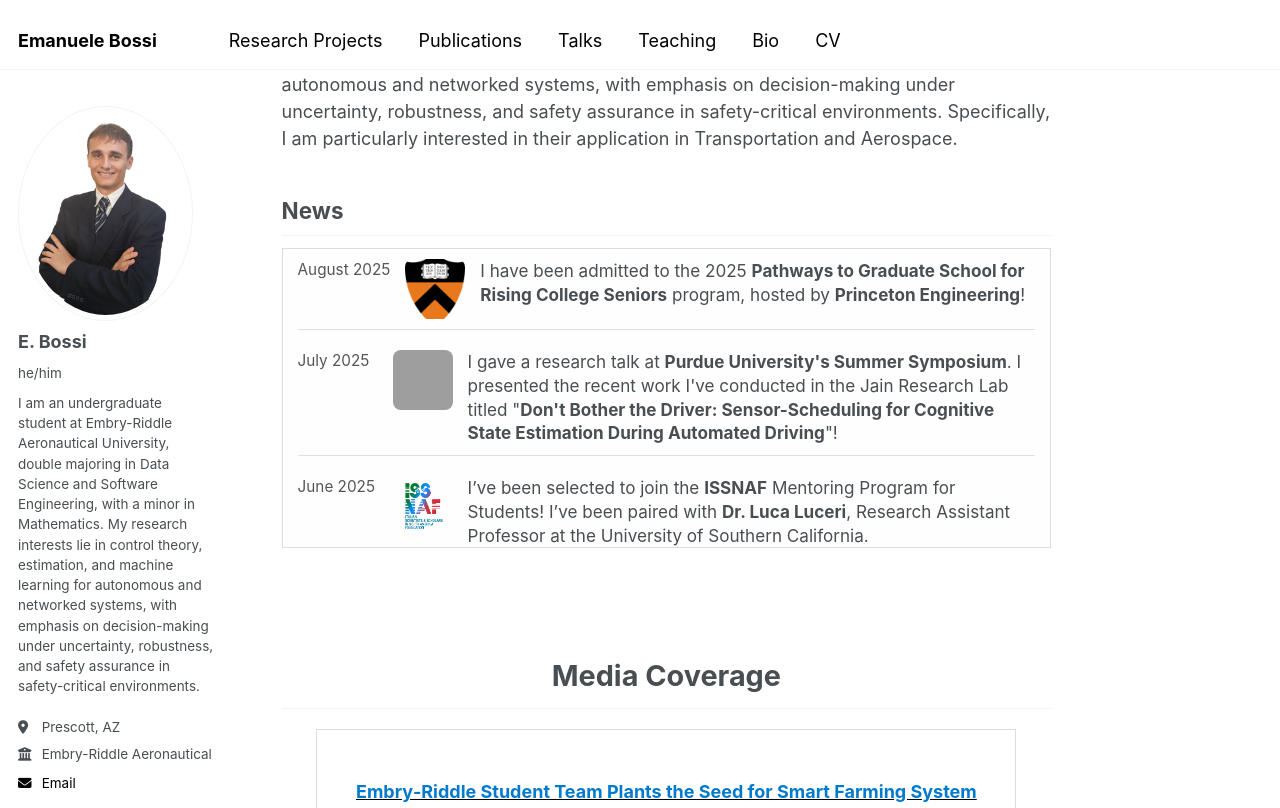
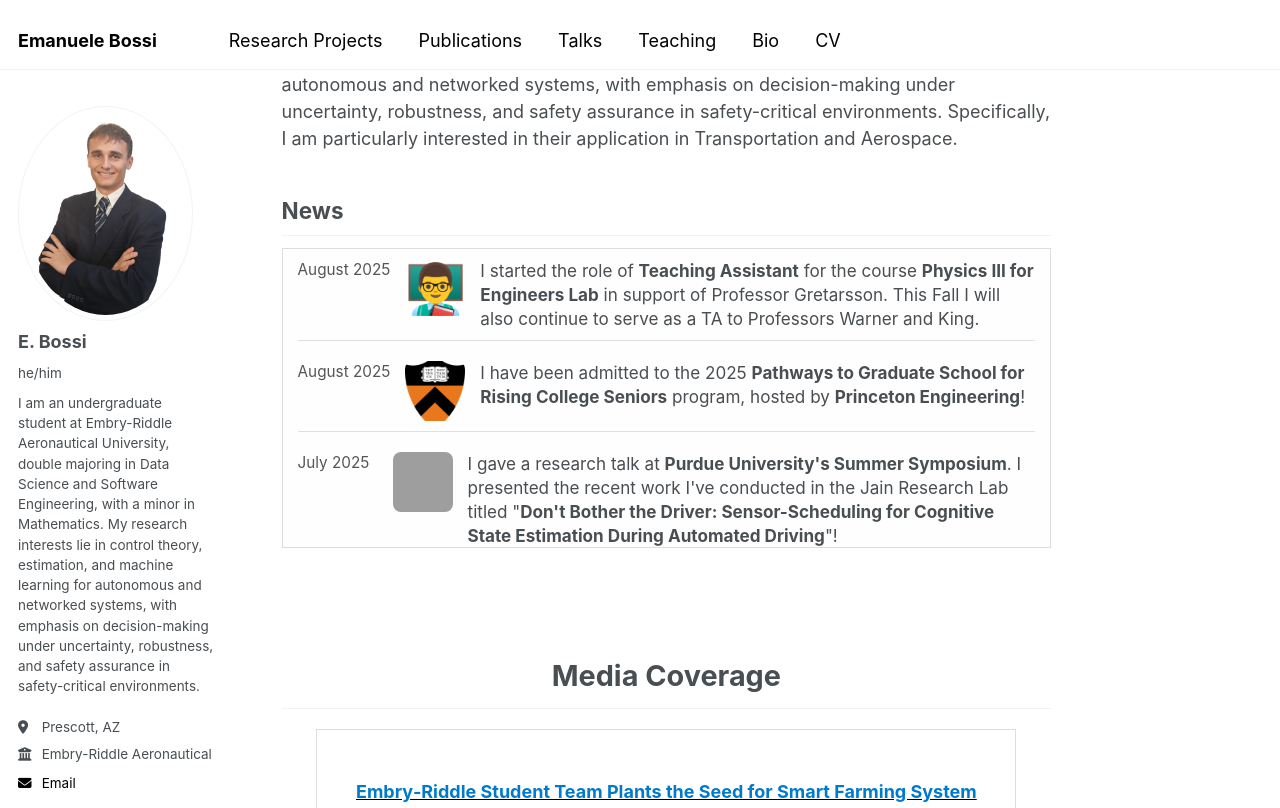
Before and after one commit to bossiemanuele/bossiemanuele.github.io, a Jekyll site: the page built from _pages/about.md, in a window 1280 px wide and 900 px high, scrolled down 703 px, cut to the strip 0-808 px from the top of the window. Built offline with Jekyll 4.4.1, drawn with Linux system fonts in a browser that asks for light colours; grey boxes are pictures that could not be loaded.

Commit message:
Update about.md

```diff
--- a/_pages/about.md
+++ b/_pages/about.md
@@ -151,6 +151,14 @@
   <div class="news-list">
 
     <!-- SINGLE NEWS ITEM -->
+
+    <div class="news-item">
+      <div class="news-date">August 2025</div>
+      <img src="\images\teaching_emoji.jpg" alt="News icon" class="news-image">
+      <div class="news-text">
+        I started the role of <b>Teaching Assistant</b> for the course <b>Physics III for Engineers Lab</b> in support of Professor Gretarsson. This Fall I will also continue to serve as a TA to Professors Warner and King.
+      </div>
+    </div>
 
     <div class="news-item">
       <div class="news-date">August 2025</div>
```
